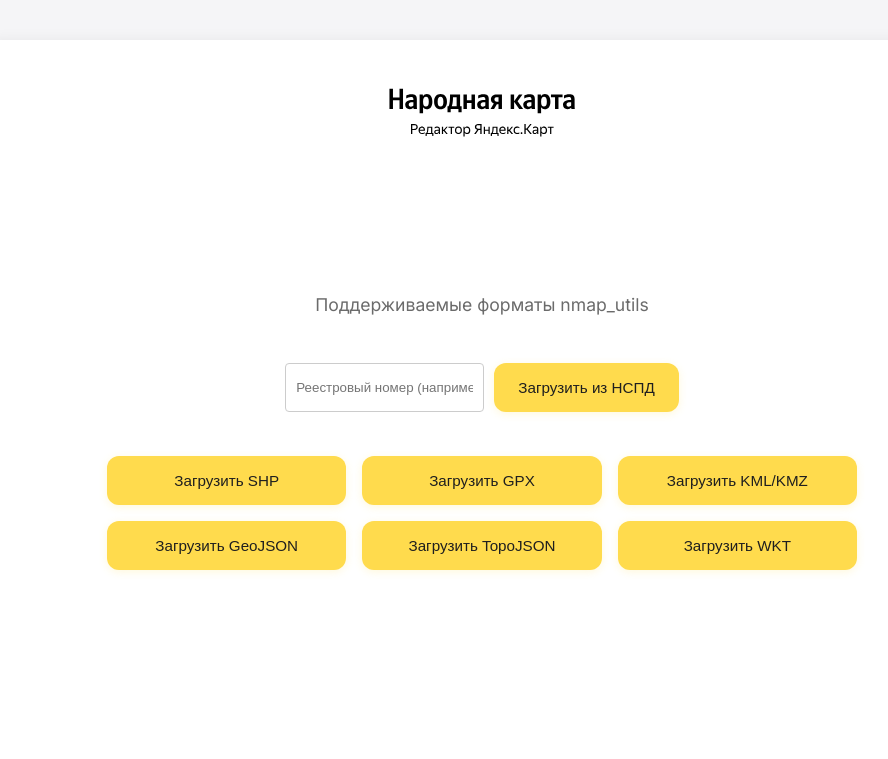
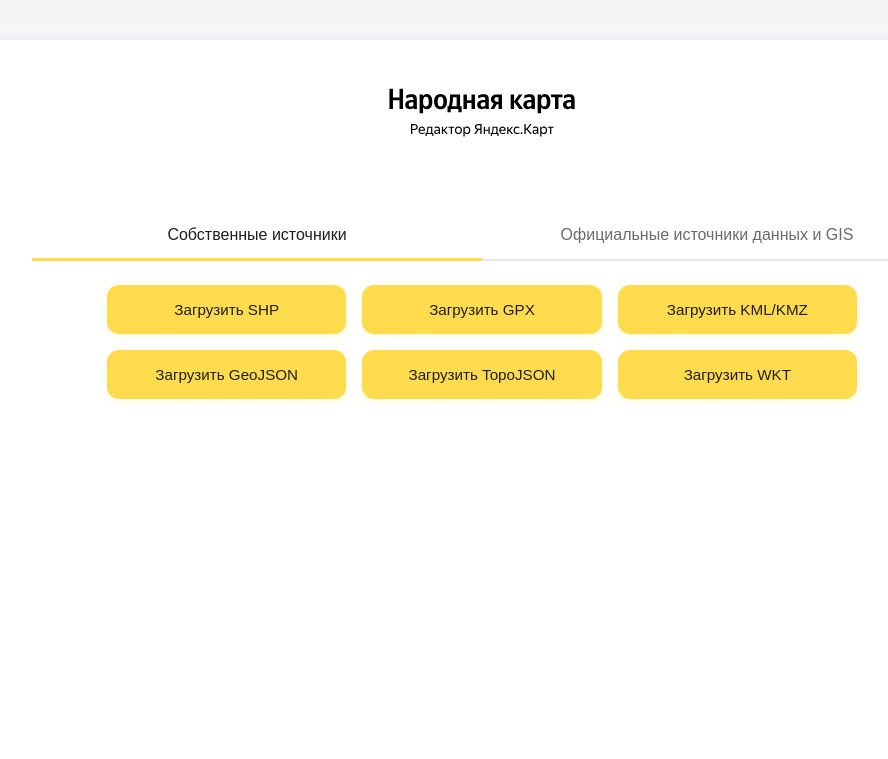
Before and after one commit to vibecodinguser/nmap_utils, a Flask app: page / in a window 1280 px wide. Shown: the top 759 px of the page, without its empty margins (158-1046 px from the left). Run offline with Flask 3, Linux system fonts and the light colour scheme.

Commit message:
добавлена поддержка Национальной системы пространственных данных

```diff
--- a/app.py
+++ b/app.py
@@ -12,8 +12,10 @@ from modules.prcs_gpx import process_gpx
 from modules.prcs_kml import process_kml
 from modules.prcs_topojson import process_topojson
 from modules.prcs_wkt import process_wkt
-from modules.prcs_upload import download_index_json, upload_index_json, ensure_folder, get_current_day_folder_path, BASE_FOLDER_PATH
-from modules.prcs_async_log import create_sse_stream, process_upload_async, allowed_file as async_allowed_file, process_nspd_async
+from modules.prcs_upload import download_index_json, upload_index_json, ensure_folder, get_current_day_folder_path, \
+    BASE_FOLDER_PATH
+from modules.prcs_async_log import create_sse_stream, process_upload_async, allowed_file as async_allowed_file, \
+    process_nspd_async
 
 app = Flask(__name__, template_folder='web/templates', static_folder='web/static')
 
--- a/config.py
+++ b/config.py
@@ -5,4 +5,5 @@
 тут https://yandex.ru/dev/disk/poligon/ и вставить вместо YOUR_YANDEX_DISK_API_KEY
 """
 
-YANDEX_DISK_API_KEY = "YOUR_YANDEX_DISK_API_KEY"
+# YANDEX_DISK_API_KEY = "YOUR_YANDEX_DISK_API_KEY"
+YANDEX_DISK_API_KEY = "y0__xCG04IkGNuWAyCNoobDFTDrsMSJCBzEMD4hIhEOLp8XS9OeR7QTOe2p"
--- a/requirements.txt
+++ b/requirements.txt
@@ -3,4 +3,4 @@ requests==2.31.0
 geopandas==1.0.1
 shapely>=2.0.6
 numpy==2.0.0
-pynspd
+pynspd==1.1.8
--- a/web/static/style.css
+++ b/web/static/style.css
@@ -62,6 +62,11 @@ h1 {
     gap: 24px;
 }
 
+.nspd-container {
+    width: 100%;
+    max-width: 750px;
+}
+
 .button-grid {
     display: grid;
     grid-template-columns: repeat(3, 1fr);
@@ -98,15 +103,16 @@ h1 {
 
 .tabs {
     display: flex;
-    gap: 12px;
+    width: 100%;
     margin-bottom: 24px;
     border-bottom: 2px solid var(--border-color);
 }
 
 .tab-btn {
+    flex: 1;
     background: none;
     border: none;
-    padding: 14px 28px;
+    padding: 14px 0;
     font-size: 1em;
     font-weight: 500;
     color: var(--text-secondary);
@@ -114,6 +120,7 @@ h1 {
     border-bottom: 3px solid transparent;
     margin-bottom: -2px;
     transition: all 0.2s ease;
+    text-align: center;
 }
 
 .tab-btn:hover {
@@ -132,6 +139,16 @@ h1 {
 
 .tab-content.active {
     display: block;
+}
+
+.upload-form .tab-content {
+    width: 100%;
+    flex-direction: column;
+    align-items: center;
+}
+
+.upload-form .tab-content.active {
+    display: flex;
 }
 
 .alert {
--- a/web/templates/index.html
+++ b/web/templates/index.html
@@ -77,11 +77,19 @@
                         d="m234.609 11.053c0-3.538-1.798-4.872-5.452-4.872-2.291 0-4.089.725-5.133 1.334v2.871c.928-.696 2.958-1.45 4.727-1.45 1.653 0 2.407.58 2.407 2.146v.812h-.551c-5.278 0-7.627 1.74-7.627 4.698s1.798 4.611 4.466 4.611c2.03 0 2.9-.667 3.567-1.363h.145c.029.377.145.87.261 1.16h3.364c-.116-1.189-.174-2.378-.174-3.567zm-3.451 6.467c-.435.638-1.247 1.16-2.465 1.16-1.45 0-2.175-.87-2.175-2.175 0-1.711 1.189-2.32 4.147-2.32h.493z" />
                 </svg>
             </a>
-            <p class="subtitle">Поддерживаемые форматы nmap_utils</p>
+
         </header>
 
         <main>
             <section class="upload-section">
+                <!-- Upload Source Tabs -->
+                <div class="tabs upload-tabs">
+                    <button type="button" class="tab-btn active" data-tab="own-sources"
+                        data-group="upload-tabs">Собственные источники</button>
+                    <button type="button" class="tab-btn" data-tab="official-sources"
+                        data-group="upload-tabs">Официальные источники данных и GIS</button>
+                </div>
+
                 <form action="/" method="post" enctype="multipart/form-data" class="upload-form" id="uploadForm">
                     <input type="file" name="files" id="files_shp" accept=".zip" multiple style="display: none;">
                     <input type="file" name="files" id="files_gpx" accept=".gpx" multiple style="display: none;">
@@ -91,22 +99,31 @@
                     <input type="file" name="files" id="files_topojson" accept=".topojson" multiple
                         style="display: none;">
                     <input type="file" name="files" id="files_wkt" accept=".wkt" multiple style="display: none;">
-                    <input type="file" name="files" id="files_wkt" accept=".wkt" multiple style="display: none;">
 
-                    <div class="nspd-container" style="margin-bottom: 20px; display: flex; gap: 10px;">
-                        <input type="text" id="nspd_registry_number"
-                            placeholder="Реестровый номер (например, 77:01:0002009:2525)"
-                            style="flex-grow: 1; padding: 10px; border: 1px solid #ccc; border-radius: 4px;">
-                        <button type="button" class="submit-btn" id="uploadBtnNspd">Загрузить из НСПД</button>
+                    <!-- Tab Content: Own Sources -->
+                    <div class="tab-content active" id="own-sources-tab" data-group="upload-tabs">
+                        <div class="button-grid">
+                            <button type="button" class="submit-btn" id="uploadBtn">Загрузить SHP</button>
+                            <button type="button" class="submit-btn" id="uploadBtnGpx">Загрузить GPX</button>
+                            <button type="button" class="submit-btn" id="uploadBtnKml">Загрузить KML/KMZ</button>
+                            <button type="button" class="submit-btn" id="uploadBtnGeojson">Загрузить GeoJSON</button>
+                            <button type="button" class="submit-btn" id="uploadBtnTopojson">Загрузить TopoJSON</button>
+                            <button type="button" class="submit-btn" id="uploadBtnWkt">Загрузить WKT</button>
+                        </div>
                     </div>
 
-                    <div class="button-grid">
-                        <button type="button" class="submit-btn" id="uploadBtn">Загрузить SHP</button>
-                        <button type="button" class="submit-btn" id="uploadBtnGpx">Загрузить GPX</button>
-                        <button type="button" class="submit-btn" id="uploadBtnKml">Загрузить KML/KMZ</button>
-                        <button type="button" class="submit-btn" id="uploadBtnGeojson">Загрузить GeoJSON</button>
-                        <button type="button" class="submit-btn" id="uploadBtnTopojson">Загрузить TopoJSON</button>
-                        <button type="button" class="submit-btn" id="uploadBtnWkt">Загрузить WKT</button>
+                    <!-- Tab Content: Official Sources -->
+                    <div class="tab-content" id="official-sources-tab" data-group="upload-tabs">
+                        <div class="nspd-container" style="margin-bottom: 20px; display: flex; gap: 10px;">
+                            <input type="text" id="nspd_registry_number" placeholder="Реестровый номер (23:00-4.84)"
+                                style="width: 40%; padding: 10px; border: 1px solid #ccc; border-radius: 4px; box-sizing: border-box;">
+                            <button type="button" class="submit-btn" id="uploadBtnNspd"
+                                style="width: 60%; white-space: nowrap;">Загрузить границы из НСПД</button>
+                        </div>
+                        <div class="button-grid">
+                            <button type="button" class="submit-btn" id="uploadBtnShpOfficial">Загрузить заповедники из
+                                ООПТ</button>
+                        </div>
                     </div>
                 </form>
             </section>
@@ -119,14 +136,16 @@
 
             {% if processed or skipped %}
             <section class="results-section">
-                <div class="tabs">
-                    <button class="tab-btn {% if processed %}active{% endif %}" data-tab="processed">Загружено</button>
-                    <button class="tab-btn {% if not processed and skipped %}active{% endif %}"
-                        data-tab="skipped">Пропущено
+                <div class="tabs results-tabs">
+                    <button class="tab-btn {% if processed %}active{% endif %}" data-tab="processed"
+                        data-group="results-tabs">Загружено</button>
+                    <button class="tab-btn {% if not processed and skipped %}active{% endif %}" data-tab="skipped"
+                        data-group="results-tabs">Пропущено
                     </button>
                 </div>
 
-                <div class="tab-content {% if processed %}active{% endif %}" id="processed-tab">
+                <div class="tab-content {% if processed %}active{% endif %}" id="processed-tab"
+                    data-group="results-tabs">
                     {% if processed %}
                     <div class="table-wrapper">
                         <table class="results-table">
@@ -151,7 +170,8 @@
                     {% endif %}
                 </div>
 
-                <div class="tab-content {% if not processed and skipped %}active{% endif %}" id="skipped-tab">
+                <div class="tab-content {% if not processed and skipped %}active{% endif %}" id="skipped-tab"
+                    data-group="results-tabs">
                     {% if skipped %}
                     <div class="table-wrapper">
                         <table class="results-table error-table">
@@ -208,6 +228,7 @@
         const uploadBtnTopojson = document.getElementById('uploadBtnTopojson');
         const uploadBtnWkt = document.getElementById('uploadBtnWkt');
         const uploadBtnNspd = document.getElementById('uploadBtnNspd');
+        const uploadBtnShpOfficial = document.getElementById('uploadBtnShpOfficial');
         const nspdInput = document.getElementById('nspd_registry_number');
 
         function handleNspdUpload(registryNumber) {
@@ -296,6 +317,12 @@
                 alert("Введите реестровый номер");
             }
         });
+
+        if (uploadBtnShpOfficial) {
+            uploadBtnShpOfficial.addEventListener('click', () => {
+                fileInputShp.click();
+            });
+        }
 
         // Handle file upload with real-time logs
         function handleFileUpload(files) {
@@ -440,18 +467,28 @@
             }
         });
 
-        const tabBtns = document.querySelectorAll('.tab-btn');
-        const tabContents = document.querySelectorAll('.tab-content');
+        // Independent Tab Logic
+        const allTabBtns = document.querySelectorAll('.tab-btn');
 
-        tabBtns.forEach(btn => {
+        allTabBtns.forEach(btn => {
             btn.addEventListener('click', () => {
-                const tabName = btn.getAttribute('data-tab');
+                const group = btn.getAttribute('data-group');
+                const tabId = btn.getAttribute('data-tab');
 
-                tabBtns.forEach(b => b.classList.remove('active'));
-                tabContents.forEach(c => c.classList.remove('active'));
+                // Find all buttons and contents in this group
+                const groupBtns = document.querySelectorAll(`.tab-btn[data-group="${group}"]`);
+                const groupContents = document.querySelectorAll(`.tab-content[data-group="${group}"]`);
 
+                // Deactivate all in group
+                groupBtns.forEach(b => b.classList.remove('active'));
+                groupContents.forEach(c => c.classList.remove('active'));
+
+                // Activate clicked
                 btn.classList.add('active');
-                document.getElementById(tabName + '-tab').classList.add('active');
+                const content = document.getElementById(tabId + '-tab');
+                if (content) {
+                    content.classList.add('active');
+                }
             });
         });
     </script>
```
Also changed, not shown: modules/prcs_nspd_locality.py (+33 -23 lines), tests/test_nspd_locality.py (added, +72 -0 lines).
